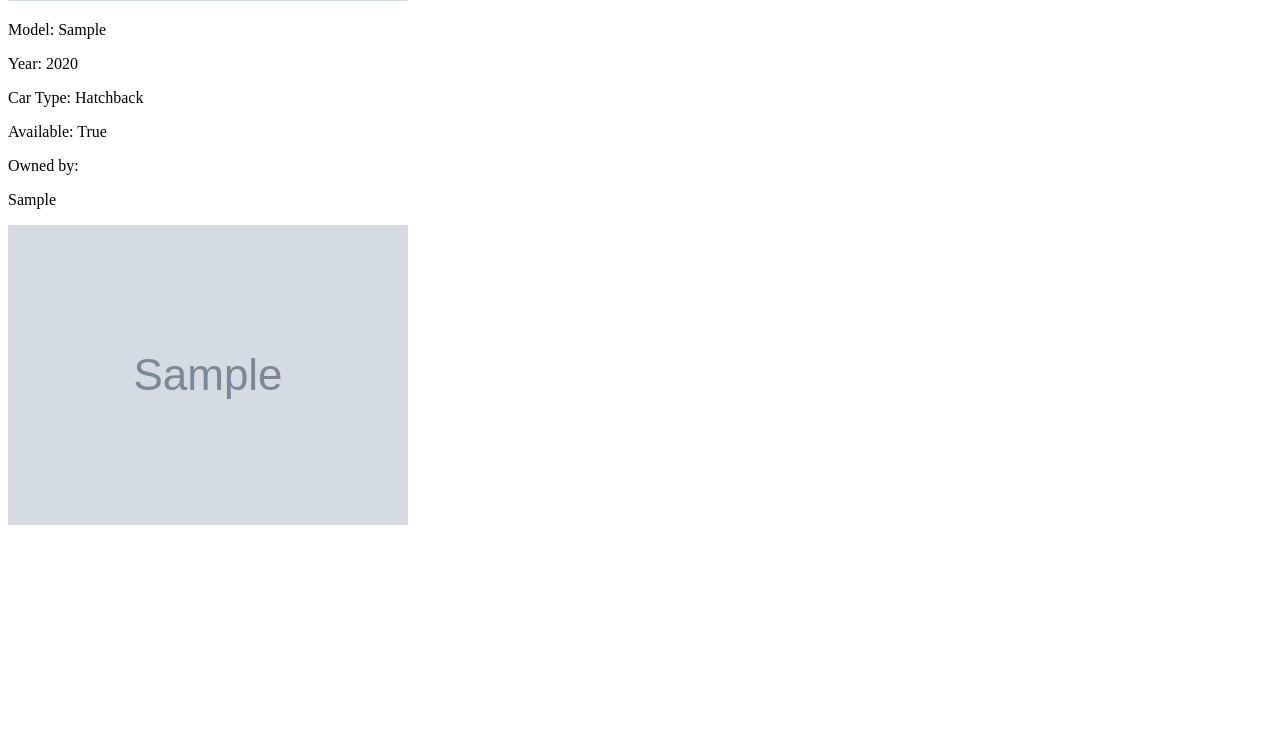
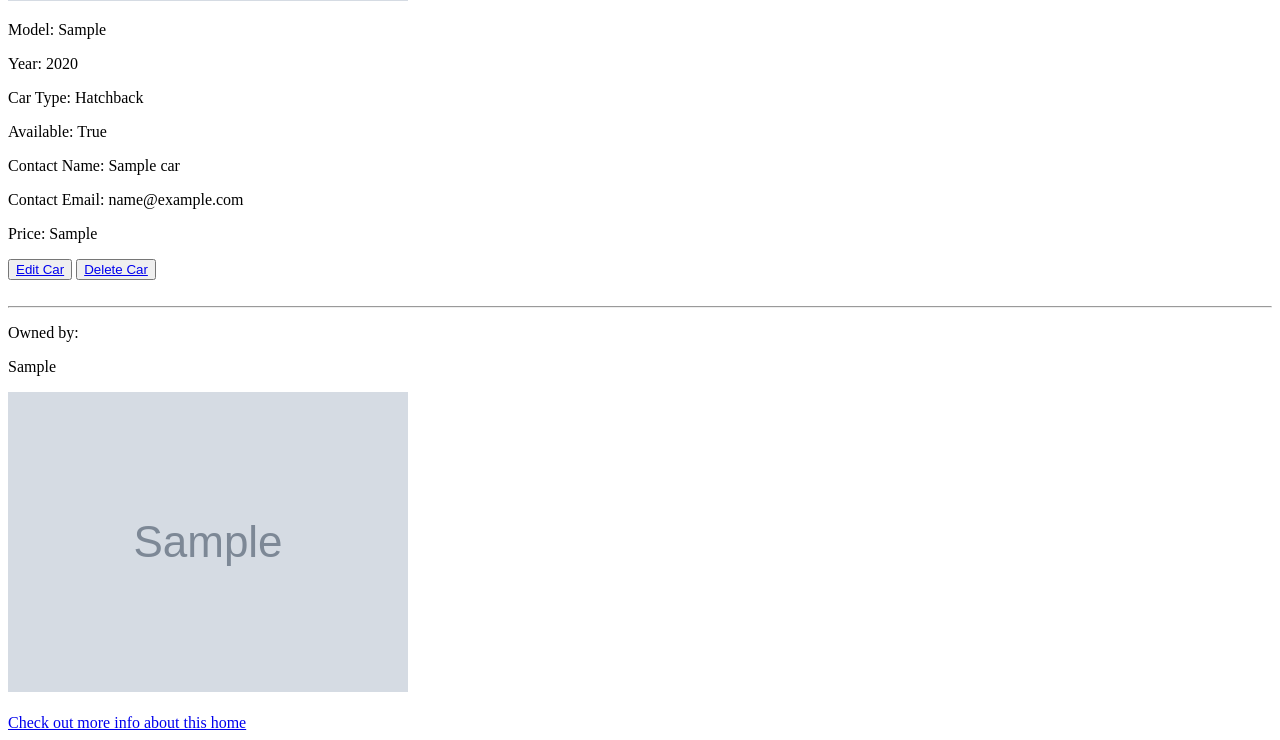
Before and after one commit to Hasanrizvi1993/Mybnb, a Django app: page /cars/1 in a window 1280 px wide. Shown: the part 460-1200 px from the top of the page. Before the commit the page ends 985 px from the top, so only its background shows below. Run offline with Django 4.2, Linux system fonts and the light colour scheme; tables that the repository leaves empty hold one stand-in row (values such as "Sample post"); grey boxes marked "Sample" are stand-in pictures.

Commit message:
fixed the car page by adding price and owner informtion

```diff
--- a/main_app/models.py
+++ b/main_app/models.py
@@ -38,6 +38,7 @@ class Car(models.Model):
     available = models.BooleanField(max_length=100, choices = TRUE_FALSE_CHOICES)
     car_contact_name = models.CharField(max_length=200)
     car_contact_email = models.CharField(max_length=254)
+    car_price = models.CharField(max_length=100)
 
 
     def __str__(self):
--- a/main_app/templates/car_show.html
+++ b/main_app/templates/car_show.html
@@ -13,14 +13,27 @@
         <p>Year: {{ car.year }}</p>
         <p>Car Type: {{ car.car_type }}</p>
         <p>Available: {{ car.available }}</p>
+        <p>Contact Name: {{car.car_contact_name}}</p>
+        <p>Contact Email: {{car.car_contact_email}}</p>
+        <p>Price: {{car.car_price}}</p>
+        <div>
+            <button><a href="{% url 'car_update' car.id %}">Edit Car</a></button>
+            <button><a href="{% url 'car_delete' car.id %}">Delete Car</a></button>
+            <br/><br/>
+        </div>
+        <hr>
         <p>Owned by:</p>
         {% for home in car.home_set.all %}
             <p>{{home.location}}</p>
             <img src="{{home.image}}" alt="{{home.location}}">
+            <br>
+            <br>
+            <a href="{% url 'home_detail' home.pk %}">Check out more info about this home</a>
         {% empty %}
             <p>No Home has this car</p>
         {% endfor %}
     </div>
+
     <div>
 
 
--- a/main_app/views.py
+++ b/main_app/views.py
@@ -88,14 +88,14 @@ def car_show(request, car_id):
 @method_decorator(login_required, name='dispatch')
 class CarCreate(CreateView):
     model = Car
-    fields = ['make', 'model', 'year', 'image', 'color', 'car_type', 'available', 'car_contact_name', 'car_contact_email']
+    fields = ['make', 'model', 'year', 'image', 'color', 'car_type', 'available', 'car_contact_name', 'car_contact_email', 'car_price']
     template_name = "car_form.html"
     success_url = '/cars'
 
 @method_decorator(login_required, name='dispatch')
 class CarUpdate(UpdateView):
     model = Car
-    fields = ['make', 'model', 'year', 'image', 'color', 'car_type', 'available', 'car_contact_name', 'car_contact_email']
+    fields = ['make', 'model', 'year', 'image', 'color', 'car_type', 'available', 'car_contact_name', 'car_contact_email', 'car_price']
     template_name = "car_update.html"
     success_url = '/cars'
 
```
Also changed, not shown: main_app/templates/car_update.html (+8 -8 lines), main_app/migrations/0006_car_car_price_alter_car_car_type.py (added).
